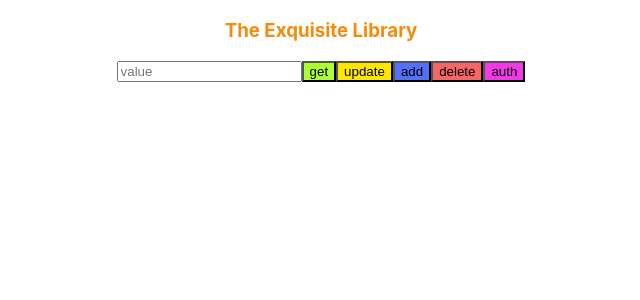
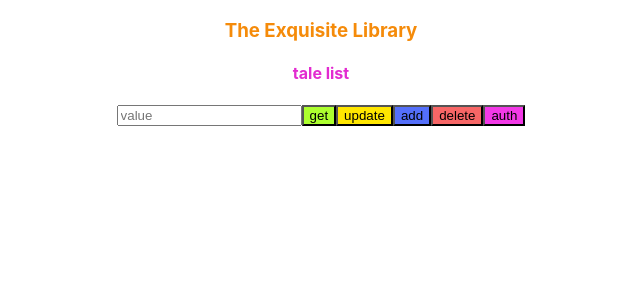
Before and after one commit to aviv82/exquisite-game-2.0-front, a React (Create React App) app: page /library in a window 1280 px wide. Shown: the top 300 px of the page, without its empty margins (319-959 px from the left). Built offline with nearby package versions, Linux system fonts and the light colour scheme.

Commit message:
library tale list

```diff
--- a/src/pages/library/Library.jsx
+++ b/src/pages/library/Library.jsx
@@ -1,5 +1,11 @@
 import "./Library.css";
+import { LibraryTaleList } from "./LibraryTaleList";
 
 export const Library = () => {
-  return <h3 className="library-head">The Exquisite Library</h3>;
+  return (
+    <div className="library-wrap">
+      <h3 className="library-head">The Exquisite Library</h3>
+      <LibraryTaleList />
+    </div>
+  );
 };
--- /dev/null
+++ b/src/pages/library/LibraryTaleList.css
@@ -0,0 +1,3 @@
+.library-tale-list {
+  color: rgb(226, 43, 208);
+}
--- /dev/null
+++ b/src/pages/library/LibraryTaleList.jsx
@@ -0,0 +1,5 @@
+import "./LibraryTaleList.css";
+
+export const LibraryTaleList = () => {
+  return <h4 className="library-tale-list">tale list</h4>;
+};
```
